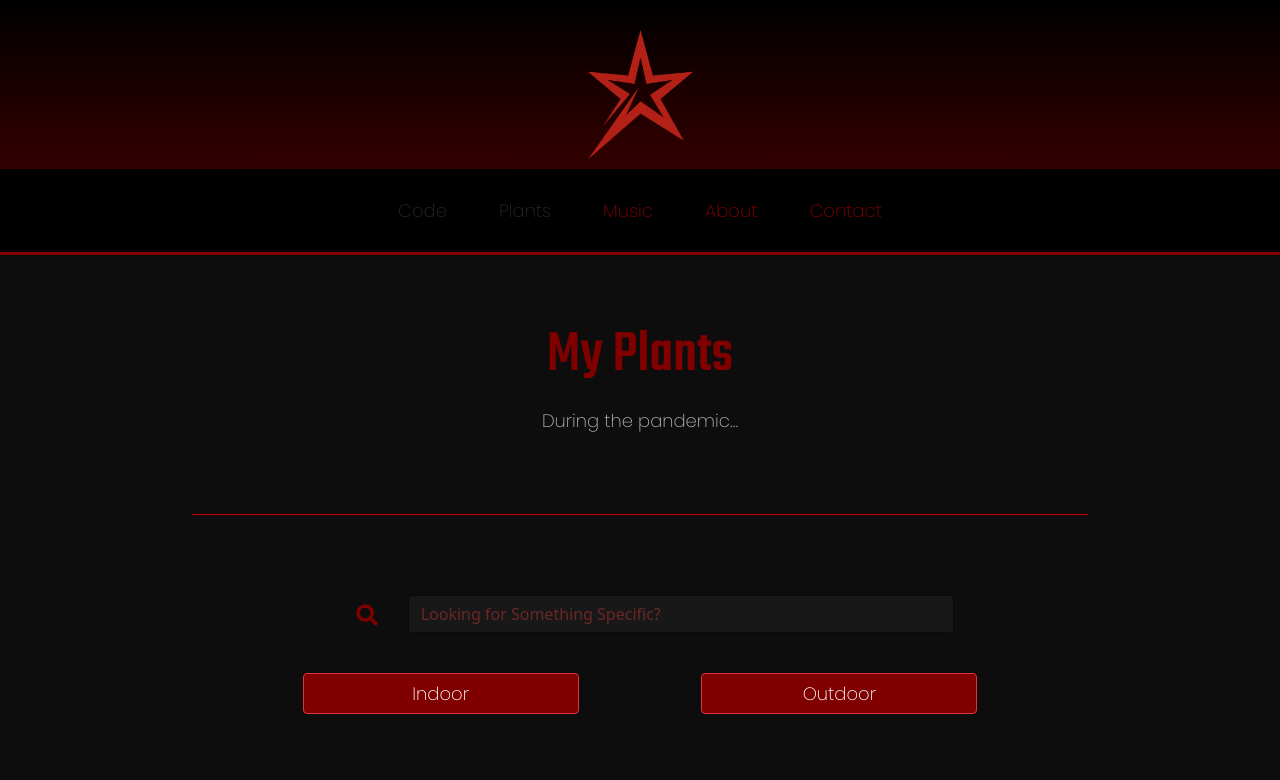
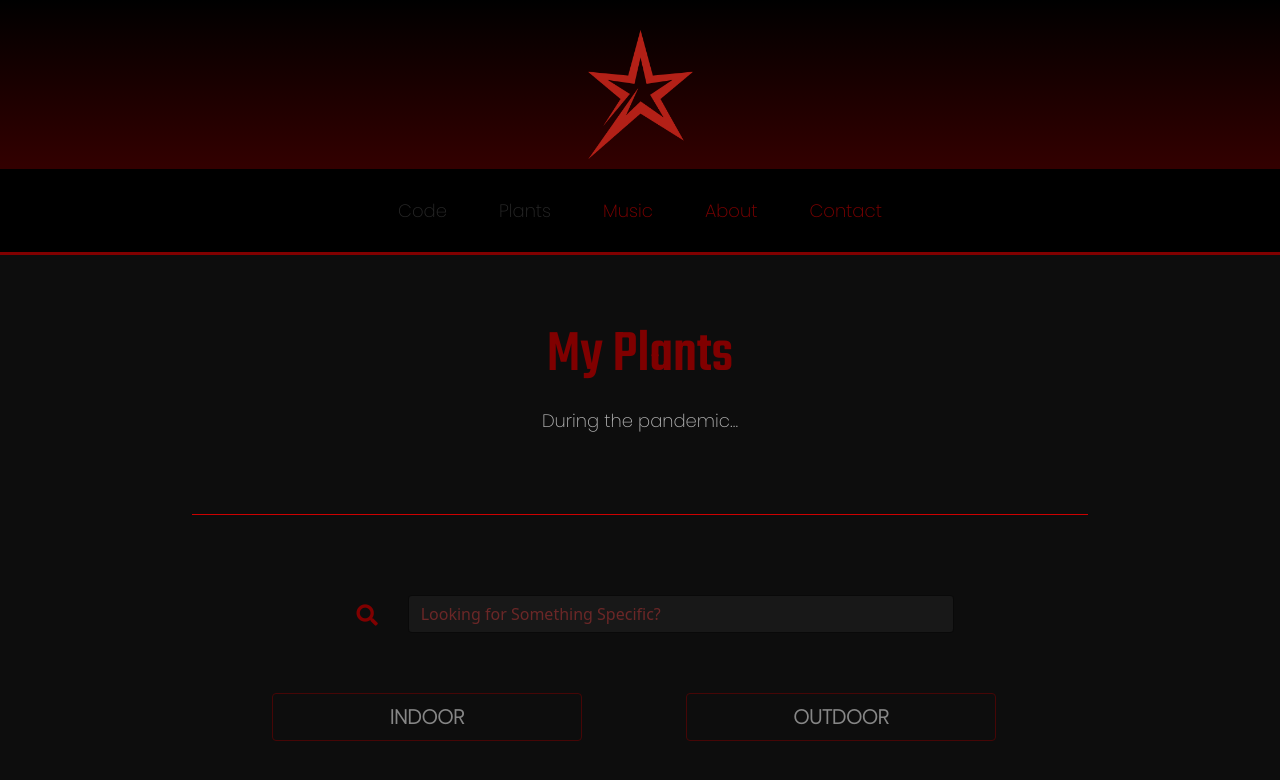
Before and after one commit to dstepha3/DanielOnline, a Vue app in the folder frontend/: page /plants/my-plants in a window 1280 px wide. Shown: the top 780 px of the page. Built offline with nearby package versions, Linux system fonts and the light colour scheme; grey boxes are pictures that could not be loaded.

Commit message:
myPlants button update

```diff
--- a/frontend/src/views/myPlants.vue
+++ b/frontend/src/views/myPlants.vue
@@ -9,8 +9,16 @@
                 <input class="form-control" id="plantSearch" @keyup="myFunction()" type="text" placeholder="Looking for Something Specific?">
             </div>
             <div class="category row">
-                <a class="btn btn-danger">Indoor</a>
-                <a class="btn btn-danger">Outdoor</a>
+                <ul class="nav nav-pills" id="IndoorTab" role="tablist">
+                    <li class="nav-item" role="presentation">
+                            <router-link class="nav-link active" to="/">INDOOR</router-link>
+                    </li>
+                </ul>
+                <ul class="nav nav-pills" id="OutdoorTab" role="tablist">
+                    <li class="nav-item" role="presentation">
+                            <router-link class="nav-link active" to="/">OUTDOOR</router-link>
+                    </li>
+                </ul>
             </div>
 
             <div id="plant-container">
@@ -371,6 +379,7 @@ export default {
     border: 1px solid var(--theme-primary-dark);
     cursor: pointer;
     opacity: 0.6;
+    transition: 0.3s;
 }
 .card-img-top{
     max-height: 200px;
@@ -387,20 +396,8 @@ export default {
 }
 
 .category{
-    margin-top: 40px;
+    margin-top: 60px;
     justify-content: space-evenly;
-}
-
-.category .btn {
-    flex-basis: 30%;
-}
-
-.btn-danger{
-    background-color: var(--theme-primary-dark);
-}
-
-.btn-danger:hover{
-    opacity: 0.75;
 }
 
 .row.cta{
@@ -437,6 +434,31 @@ export default {
     opacity: 1;
 }
 
+.nav-link{
+  font-size: 20px !important;
+  font-weight: bold;
+  opacity: 0.75;
+  padding-right: 60px;
+  padding-left: 60px;
+  background: #0d0d0d !important;
+  border: 1px solid var(--theme-primary-dark);
+  opacity: 0.5 !important;
+  transition: 0.5s;
+}
+.nav-link:hover{
+    background: var(--theme-primary-dark) !important;
+    opacity: 1 !important;
+}
+
+#IndoorTab{
+    flex-basis: 35%;
+    display: inline;
+}
+
+#OutdoorTab{
+    flex-basis: 35%;
+    display: inline;
+}
 
 
 </style>
```
